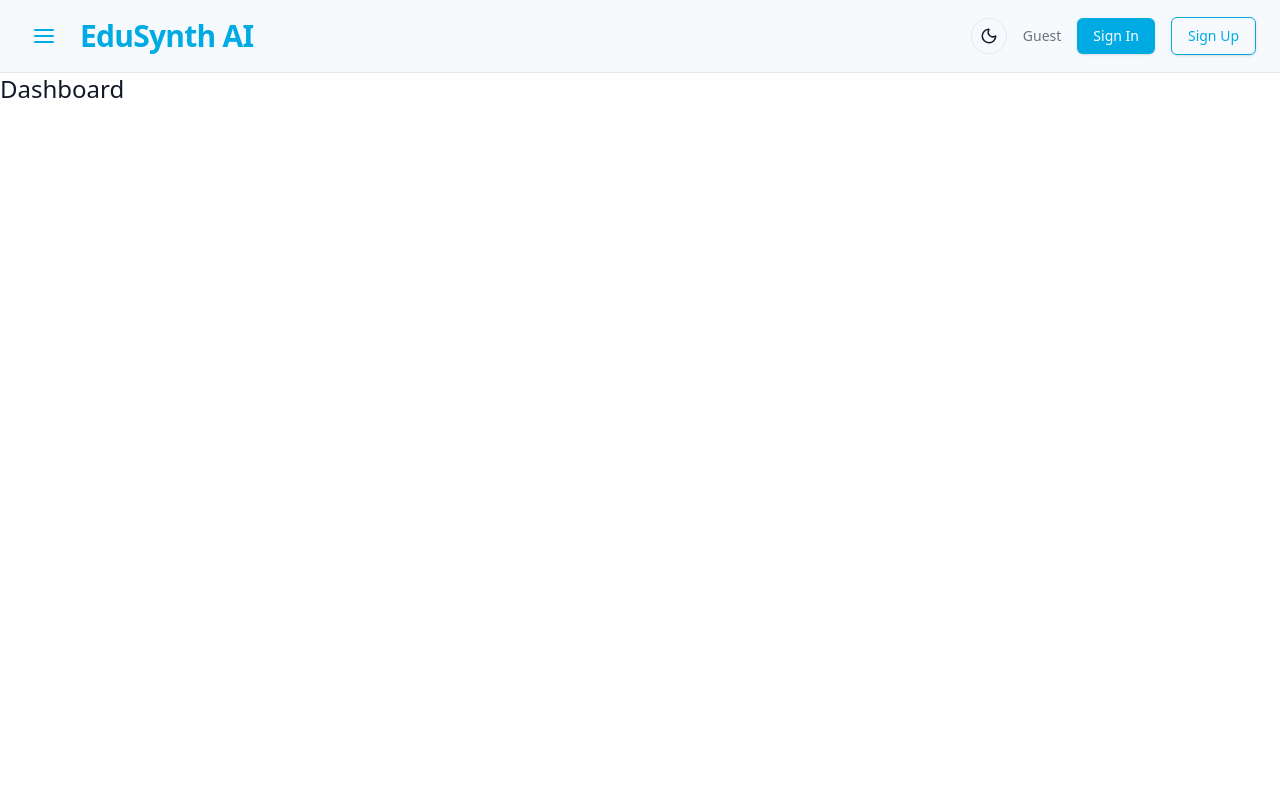
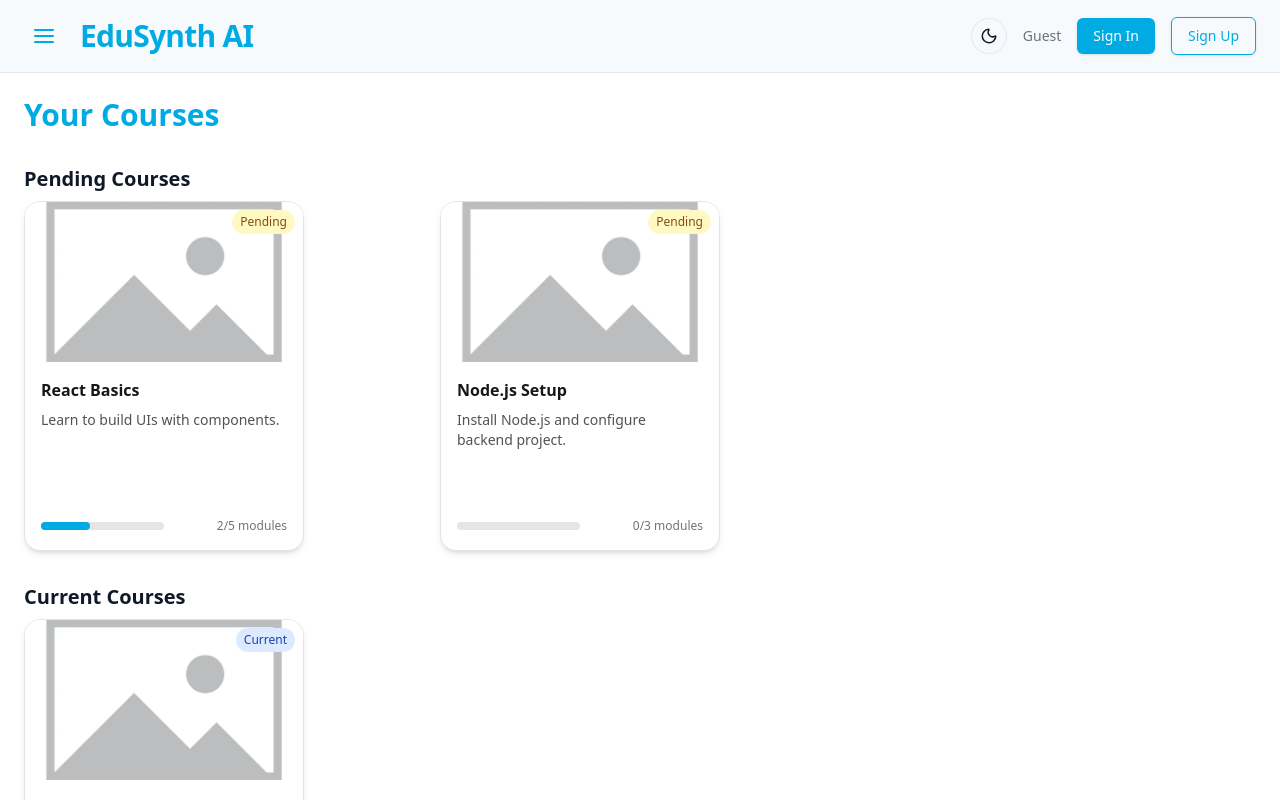
Before and after one commit to Takeshi2K02/EduSynthAI, a React (Vite) app in the folder frontend/: page /dashboard in a window 1280 px wide. Built offline with nearby package versions, Linux system fonts and the light colour scheme.

Commit message:
Dashboard Design
- Added a dummy design to the dashboard

```diff
--- a/frontend/src/App.jsx
+++ b/frontend/src/App.jsx
@@ -1,11 +1,13 @@
 import { useEffect } from 'react';
 import { Routes, Route } from 'react-router-dom';
+
 import CommonLayout from './components/CommonLayout';
 
 import Login from './pages/Login';
 import Registration from './pages/Registration';
 import ForgotPassword from './pages/ForgotPassword';
 import ResetPassword from './pages/ResetPassword';
+import Dashboard from './pages/Dashboard';
 
 const App = () => {
   useEffect(() => {
@@ -21,7 +23,7 @@ const App = () => {
         <Route path="/register" element={<Registration />} />
         <Route path="/forgot-password" element={<ForgotPassword />} />
         <Route path="/reset-password/:token" element={<ResetPassword />} />
-        <Route path="/dashboard" element={<h1 className="text-2xl">Dashboard</h1>} />
+        <Route path="/dashboard" element={<Dashboard />} />
       </Routes>
     </CommonLayout>
   );
--- /dev/null
+++ b/frontend/src/components/CourseStatusCard.jsx
@@ -0,0 +1,67 @@
+import React from 'react';
+
+const CourseStatusCard = ({
+  title,
+  description,
+  modules,
+  progress,
+  status,
+  image,
+  index,
+}) => {
+  const progressPercent = Math.round((progress / modules) * 100);
+  const keyword = encodeURIComponent(title.split(' ').join(','));
+  const fallbackImage = image || `https://source.unsplash.com/featured/400x250?${keyword}&sig=${index}`;
+
+  const statusStyle = {
+    Pending: 'bg-yellow-100 text-yellow-800',
+    Current: 'bg-blue-100 text-blue-800',
+    Completed: 'bg-green-100 text-green-800',
+  };
+
+  return (
+    <div className="bg-white dark:bg-neutral-900 rounded-2xl overflow-hidden shadow-md w-full max-w-[280px] aspect-[4/5] flex flex-col border border-neutral-200 dark:border-neutral-800">
+      {/* Image + Status */}
+      <div className="relative">
+        <img
+          src={fallbackImage}
+          alt={title}
+          className="w-full h-40 object-cover"
+        />
+        <span
+          className={`absolute top-2 right-2 text-xs font-medium px-2 py-1 rounded-full ${statusStyle[status]}`}
+        >
+          {status}
+        </span>
+      </div>
+
+      {/* Content */}
+      <div className="flex-1 flex flex-col justify-between p-4 gap-2">
+        {/* Title */}
+        <h3 className="text-base font-bold text-neutral-900 dark:text-white line-clamp-1">
+          {title}
+        </h3>
+
+        {/* Description */}
+        <p className="text-sm text-neutral-600 dark:text-neutral-400 line-clamp-2">
+          {description}
+        </p>
+
+        {/* Progress */}
+        <div className="flex items-center justify-between mt-auto">
+          <div className="w-1/2 h-2 bg-neutral-200 dark:bg-neutral-700 rounded">
+            <div
+              className="h-2 bg-primary rounded transition-all"
+              style={{ width: `${progressPercent}%` }}
+            ></div>
+          </div>
+          <span className="text-xs text-neutral-500 dark:text-neutral-400">
+            {progress}/{modules} modules
+          </span>
+        </div>
+      </div>
+    </div>
+  );
+};
+
+export default CourseStatusCard;
--- /dev/null
+++ b/frontend/src/pages/Dashboard.jsx
@@ -0,0 +1,62 @@
+import React from 'react';
+import CourseStatusCard from '../components/CourseStatusCard';
+
+const Dashboard = () => {
+  const defaultImage = '/images/courses/default.jpg';
+
+  const courseData = {
+    Pending: [
+      {
+        title: 'React Basics',
+        description: 'Learn to build UIs with components.',
+        modules: 5,
+        progress: 2,
+        image: defaultImage,
+      },
+      {
+        title: 'Node.js Setup',
+        description: 'Install Node.js and configure backend project.',
+        modules: 3,
+        progress: 0,
+        image: defaultImage,
+      },
+    ],
+    Current: [
+      {
+        title: 'AI Content Generation',
+        description: 'Generate content using AI models like Gemini.',
+        modules: 8,
+        progress: 4,
+        image: defaultImage,
+      },
+    ],
+    Completed: [
+      {
+        title: 'JavaScript Fundamentals',
+        description: 'Understand the basics of JS: variables, loops, functions.',
+        modules: 10,
+        progress: 10,
+        image: defaultImage,
+      },
+    ],
+  };
+
+  return (
+    <div className="p-6 space-y-8 h-full overflow-y-auto scrollbar-hide">
+      <h1 className="text-3xl font-bold text-primary">Your Courses</h1>
+
+      {Object.keys(courseData).map((status) => (
+        <div key={status}>
+          <h2 className="text-xl font-semibold mb-2">{status} Courses</h2>
+          <div className="grid md:grid-cols-2 lg:grid-cols-3 gap-4">
+            {courseData[status].map((course, index) => (
+              <CourseStatusCard key={index} index={index} status={status} {...course} />
+            ))}
+          </div>
+        </div>
+      ))}
+    </div>
+  );
+};
+
+export default Dashboard;
```
Also changed, not shown: frontend/public/images/courses/default.jpg (added).
